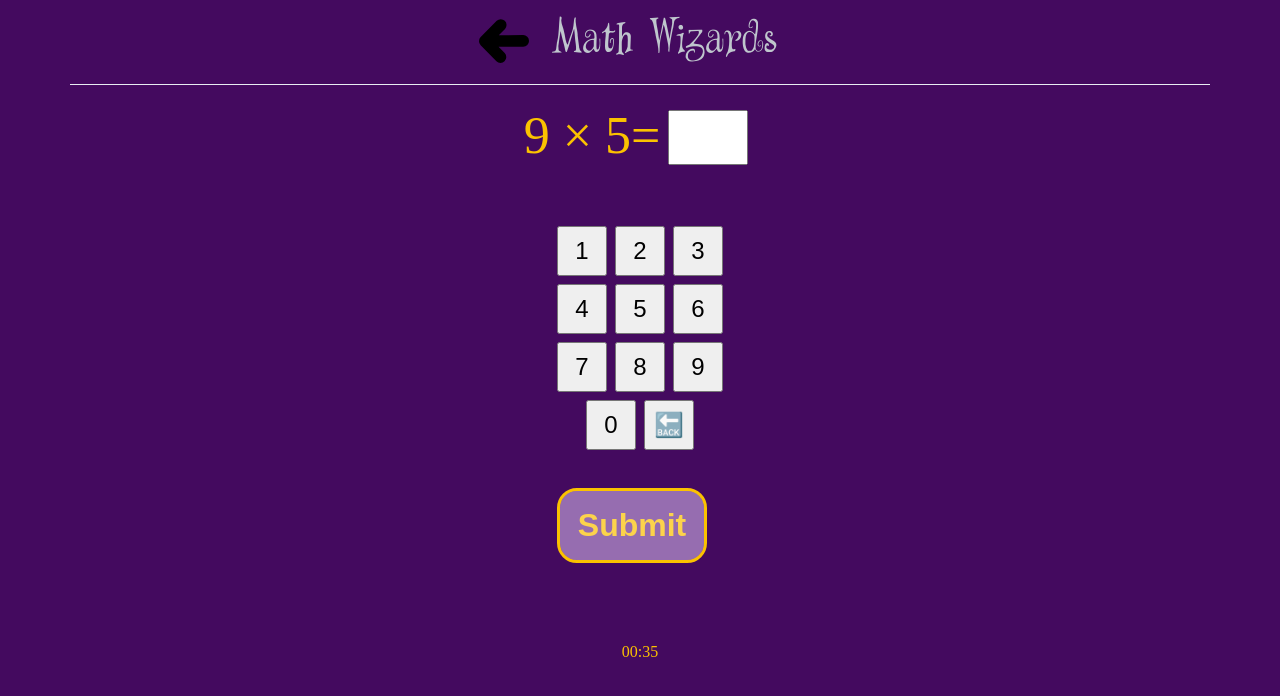
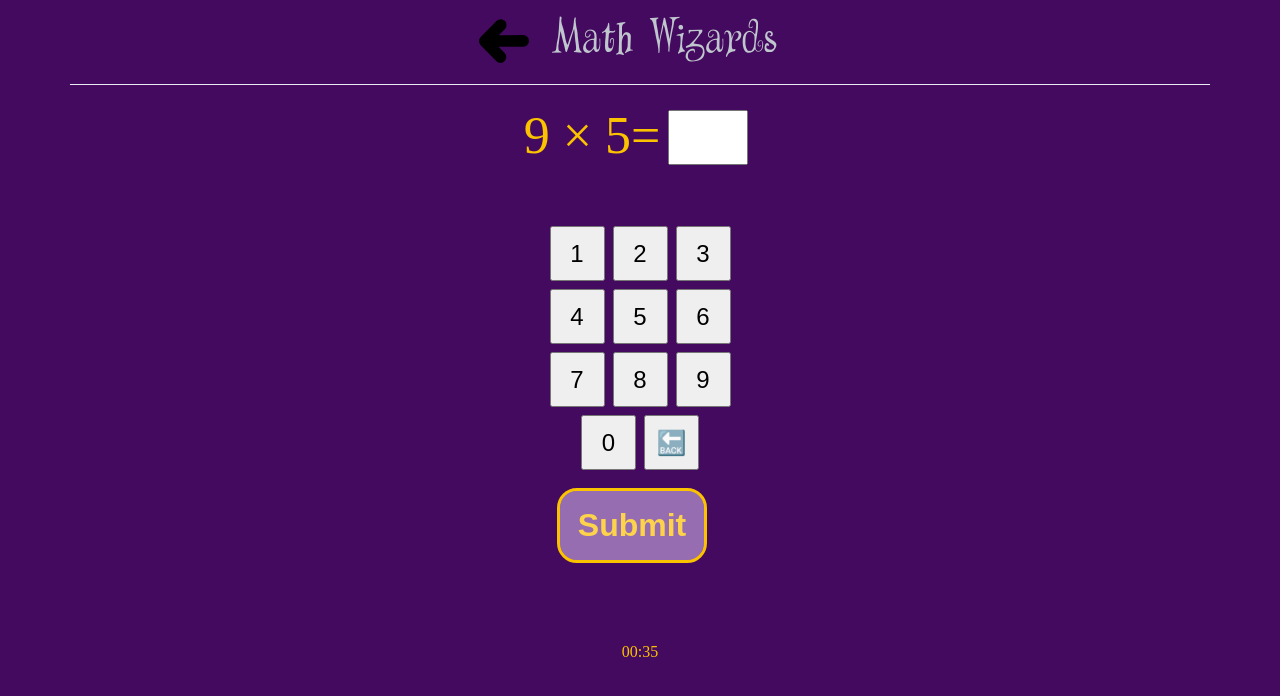
Before and after one commit to revyrob/MathWizardReact, a React (Create React App) app: page /equation in a window 1280 px wide. Shown: the top 696 px of the page. Built offline with nearby package versions, Linux system fonts and the light colour scheme.

Commit message:
update app

```diff
--- a/src/components/Equation2/Equation.scss
+++ b/src/components/Equation2/Equation.scss
@@ -18,10 +18,13 @@
         justify-content: center;
     }
     &__btn {
-        width: 50px !important;
-        height: 50px !important;
+        width: 55px !important;
+        height: 55px !important;
         font-size:1.5rem;
         margin:.25rem;
+        display: flex;
+        justify-content: center;
+        align-items: center;
     }
     &__row {
         display: flex;
```
